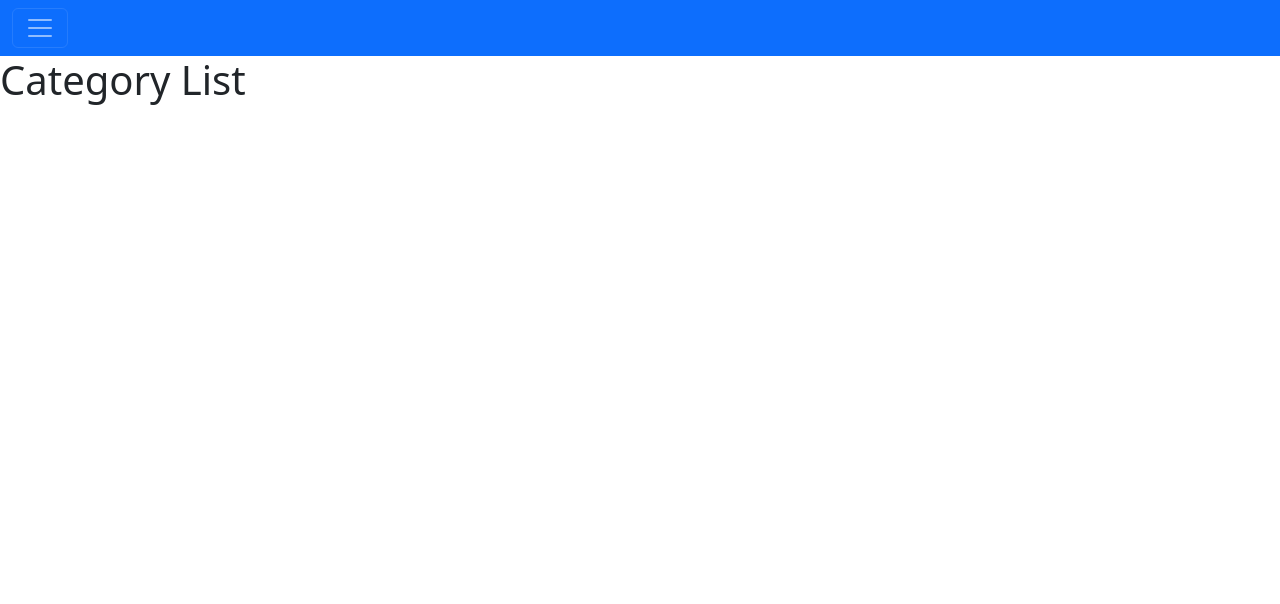
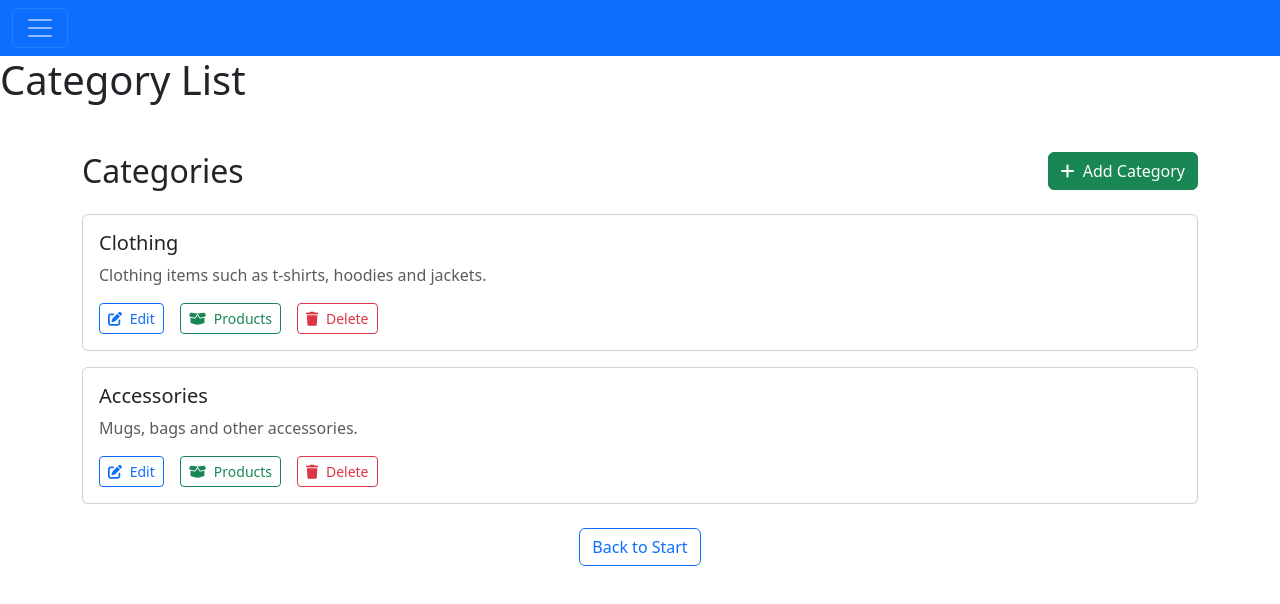
Before and after one commit to gustafsson96/project-dt193g-frontend, a Vue app: page /categories in a window 1280 px wide. Shown: the top 604 px of the page. Built offline with nearby package versions, Linux system fonts and the light colour scheme.

Commit message:
Create category list with buttons

```diff
--- a/src/views/CategoryListView.vue
+++ b/src/views/CategoryListView.vue
@@ -1,9 +1,75 @@
 <template>
     <h1>Category List</h1>
+    <div class="container mt-5">
+        <div class="d-flex justify-content-between align-items-center mb-4">
+            <h2 class="mb-0">Categories</h2>
+            <button class="btn btn-success">
+                <i class="fas fa-plus me-1"></i>
+                Add Category
+            </button>
+        </div>
+        <!-- Category list -->
+        <div class="card mb-3">
+            <div class="card-body">
+                <h5 class="card-title">Clothing</h5>
+                <p class="card-text text-muted">
+                    Clothing items such as t-shirts, hoodies and jackets.
+                </p>
+
+                <div class="d-flex gap-3">
+                    <button class="btn btn-sm btn-outline-primary">
+                        <i class="fas fa-edit me-1"></i>
+                        Edit
+                    </button>
+
+                    <button class="btn btn-sm btn-outline-success">
+                        <i class="fas fa-box-open me-1"></i>
+                        Products
+                    </button>
+
+                    <button class="btn btn-sm btn-outline-danger">
+                        <i class="fas fa-trash me-1"></i>
+                        Delete
+                    </button>
+                </div>
+            </div>
+        </div>
+
+        <div class="card mb-3">
+            <div class="card-body">
+                <h5 class="card-title">Accessories</h5>
+                <p class="card-text text-muted">
+                    Mugs, bags and other accessories.
+                </p>
+
+                <div class="d-flex gap-3">
+                    <button class="btn btn-sm btn-outline-primary">
+                        <i class="fas fa-edit me-1"></i>
+                        Edit
+                    </button>
+
+                    <button class="btn btn-sm btn-outline-success">
+                        <i class="fas fa-box-open me-1"></i>
+                        Products
+                    </button>
+
+                    <button class="btn btn-sm btn-outline-danger">
+                        <i class="fas fa-trash me-1"></i>
+                        Delete
+                    </button>
+                </div>
+            </div>
+        </div>
+
+        <!-- Back to start view button -->
+        <div class="text-center mt-4">
+            <RouterLink to="/start" class="btn btn-outline-primary">
+                Back to Start
+            </RouterLink>
+        </div>
+    </div>
 </template>
 <script setup>
 
 </script>
-<style scoped>
-
-</style>
+<style scoped></style>
```
